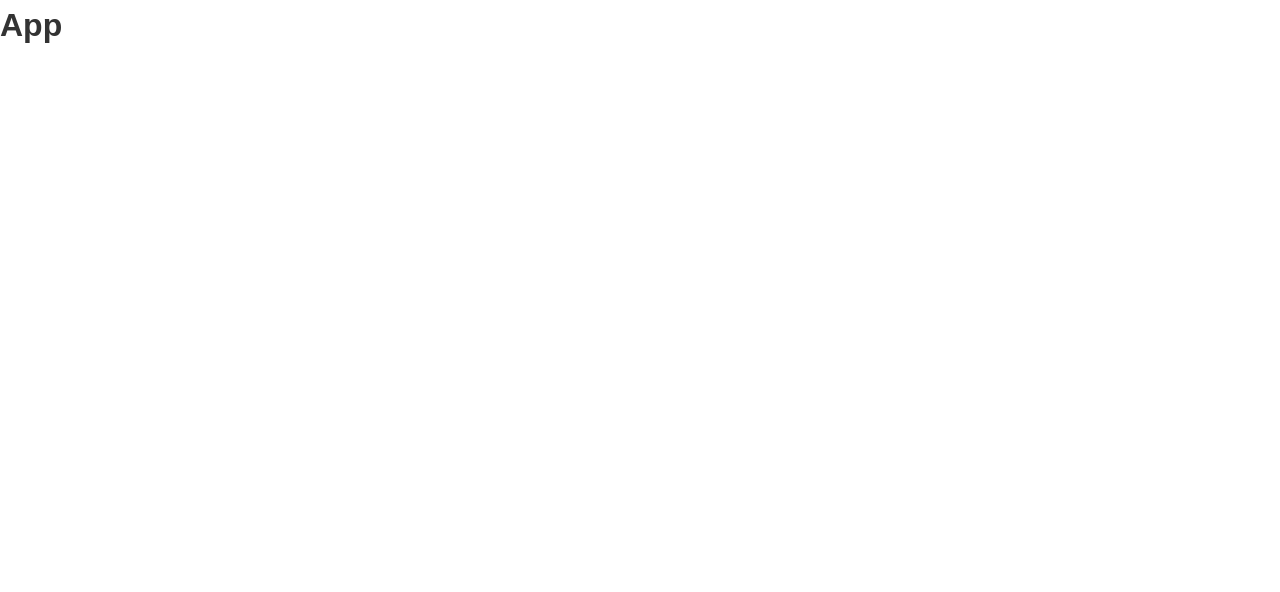
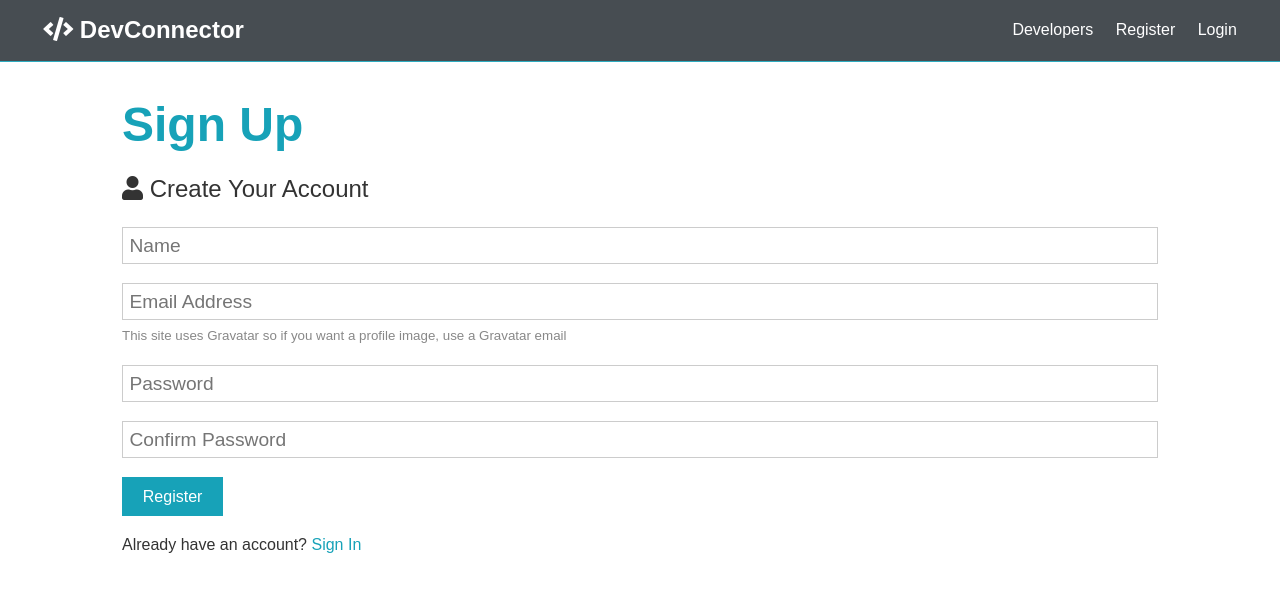
Before and after one commit to jameschandler1/devcode, a React (Create React App) app in the folder client/: page /register in a window 1280 px wide. Shown: the top 592 px of the page. Built offline with nearby package versions, Linux system fonts and the light colour scheme.

Commit message:
register form created, replace atags with Link and setup basic login/register routes

```diff
--- a/client/src/App.js
+++ b/client/src/App.js
@@ -1,12 +1,26 @@
-import './App.css';
-import React, { Fragment } from 'react';
+import React, { Fragment } from "react";
+import { BrowserRouter as Router, Route, Routes } from "react-router-dom";
+import Navbar from "./components/layout/Navbar";
+import Landing from "./components/layout/Landing";
+import Login from "./components/auth/Login";
+import Register from "./components/auth/Register";
+import "./App.css";
 
-const App = () =>
-    <div className="App">
-     <Fragment>
-        <h1>App</h1>
-      </Fragment>
-    </div>
-
+const App = () => (
+  <Router>
+    <Fragment>
+      <Navbar />
+      <Routes>
+        <Route exact path="/" element={<Landing />} />
+      </Routes>
+      <section className="container">
+        <Routes>
+          <Route exact path="/login" element={<Login />} />
+          <Route exact path="/register" element={<Register />} />
+        </Routes>
+      </section>
+    </Fragment>
+  </Router>
+);
 
 export default App;
--- /dev/null
+++ b/client/src/components/auth/Login.js
@@ -0,0 +1,11 @@
+import React from 'react'
+
+const Login = () => {
+    return (
+        <div>
+            <h1>Login</h1>
+        </div>
+    )
+}
+
+export default Login
--- /dev/null
+++ b/client/src/components/auth/Register.js
@@ -0,0 +1,46 @@
+import React, { Fragment } from "react";
+
+const Register = () => {
+  return (
+    <Fragment>
+      <h1 className="large text-primary">Sign Up</h1>
+      <p className="lead">
+        <i className="fas fa-user"></i> Create Your Account
+      </p>
+      <form className="form" action="create-profile.html">
+        <div className="form-group">
+          <input type="text" placeholder="Name" name="name" required />
+        </div>
+        <div className="form-group">
+          <input type="email" placeholder="Email Address" name="email" />
+          <small className="form-text">
+            This site uses Gravatar so if you want a profile image, use a
+            Gravatar email
+          </small>
+        </div>
+        <div className="form-group">
+          <input
+            type="password"
+            placeholder="Password"
+            name="password"
+            minLength="6"
+          />
+        </div>
+        <div className="form-group">
+          <input
+            type="password"
+            placeholder="Confirm Password"
+            name="password2"
+            minLength="6"
+          />
+        </div>
+        <input type="submit" className="btn btn-primary" value="Register" />
+      </form>
+      <p className="my-1">
+        Already have an account? <a href="login.html">Sign In</a>
+      </p>
+    </Fragment>
+  );
+};
+
+export default Register;
--- /dev/null
+++ b/client/src/components/layout/Landing.js
@@ -0,0 +1,29 @@
+import React from 'react'
+import { Link } from 'react-router-dom';
+
+
+const Landing = () => {
+    return (
+      <section className="landing">
+        <div className="dark-overlay">
+          <div className="landing-inner">
+            <h1 className="x-large">Developer Connector</h1>
+            <p className="lead">
+              Create a developer profile/portfolio, share posts and get help
+              from other developers
+            </p>
+            <div className="buttons">
+              <Link to="/register" className="btn btn-primary">
+                Sign Up
+              </Link>
+              <Link to="/login" className="btn btn-light">
+                Login
+              </Link>
+            </div>
+          </div>
+        </div>
+      </section>
+    );
+}
+
+export default Landing
--- a/client/src/components/layout/Navbar.js
+++ b/client/src/components/layout/Navbar.js
@@ -1,22 +1,23 @@
-import React from 'react'
+import React from 'react';
+import { Link } from 'react-router-dom';
 
 const Navbar = () => {
     return (
       <nav className="navbar bg-dark">
         <h1>
-          <a href="index.html">
+          <Link to="/">
             <i className="fas fa-code"></i> DevConnector
-          </a>
+          </Link>
         </h1>
         <ul>
           <li>
-            <a href="profiles.html">Developers</a>
+            <Link to='!#'>Developers</Link>
           </li>
           <li>
-            <a href="register.html">Register</a>
+            <Link to="/register">Register</Link>
           </li>
           <li>
-            <a href="login.html">Login</a>
+            <Link to="/login">Login</Link>
           </li>
         </ul>
       </nav>
```
